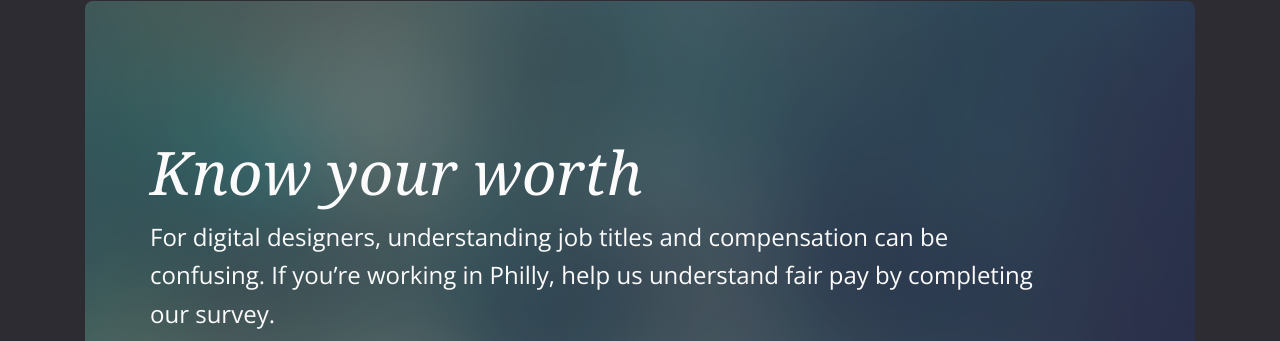
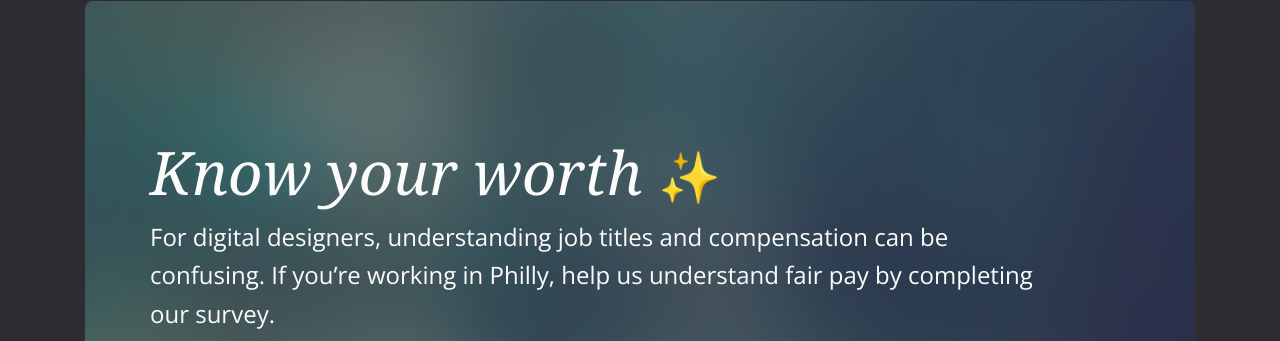
Before and after one commit to laurenhallden/designer-survey, a Jekyll site: the page built from index.md, in a window 1280 px wide. Shown: the part 108-449 px from the top of the page. Built offline with Jekyll 4.4.1, drawn with Linux system fonts in a browser that asks for light colours; nearby versions of some CDN libraries; comment, search, counter and statistics services are not loaded.

Commit message:
adding some mobile hero padding styles

```diff
--- a/_layouts/standard.html
+++ b/_layouts/standard.html
@@ -14,7 +14,7 @@
             <div class="col-lg-12">
                 <div class="hero-card">
                     <div class="col-lg-11">
-                    <h1>{{ page.title }}</h1>
+                    <h1>{{ page.title }} <span>✨</span></h1>
                     <p>For digital designers, understanding job titles and compensation can be confusing. If you’re working in Philly, help us understand fair pay by completing our survey.</p>
                     <button type="button" class="btn btn-primary btn-lg">Take the survey <i class="fa fa-angle-right"></i></button>
                     </div>
--- a/sass/_components.scss
+++ b/sass/_components.scss
@@ -115,6 +115,10 @@
 	padding: 135px 50px;
 	border-radius: 8px;
 	box-shadow: $high-float;
+
+	@media screen and (max-width: 767px) {
+		padding: 80px 30px;
+	}
 }
 
 .hero {
--- a/sass/_type.scss
+++ b/sass/_type.scss
@@ -15,6 +15,11 @@
 
 h1 {
 	font-style: italic;
+
+	span {
+		font-style: initial;
+		font-size: 2.5rem;
+	}
 }
 
 strong {
--- a/stylesheets/screen.css
+++ b/stylesheets/screen.css
@@ -469,35 +469,40 @@
 h1 {
   font-style: italic;
 }
+/* line 19, ../sass/_type.scss */
+h1 span {
+  font-style: initial;
+  font-size: 2.5rem;
+}
 
-/* line 20, ../sass/_type.scss */
+/* line 25, ../sass/_type.scss */
 strong {
   font-weight: 700;
 }
 
-/* line 24, ../sass/_type.scss */
+/* line 29, ../sass/_type.scss */
 ul li {
   margin-bottom: 1rem;
 }
 
-/* line 28, ../sass/_type.scss */
+/* line 33, ../sass/_type.scss */
 h3 {
   font-size: 36px;
   margin-top: 50px;
   margin-bottom: 15px;
 }
 
-/* line 34, ../sass/_type.scss */
+/* line 39, ../sass/_type.scss */
 a {
   color: #5FD0FF;
   font-weight: 500;
 }
-/* line 38, ../sass/_type.scss */
+/* line 43, ../sass/_type.scss */
 a:hover {
   color: #5FD0FF;
   text-decoration: underline;
 }
-/* line 43, ../sass/_type.scss */
+/* line 48, ../sass/_type.scss */
 a:active {
   color: #13baff;
 }
@@ -651,13 +656,19 @@
   border-radius: 8px;
   box-shadow: 0 10px 6px -6px rgba(0, 0, 0, 0.15);
 }
+@media screen and (max-width: 767px) {
+  /* line 110, ../sass/_components.scss */
+  .hero-card {
+    padding: 80px 30px;
+  }
+}
 
-/* line 121, ../sass/_components.scss */
+/* line 125, ../sass/_components.scss */
 .hero p {
   font-size: 1.2rem;
 }
 
-/* line 126, ../sass/_components.scss */
+/* line 130, ../sass/_components.scss */
 .card {
   font-family: 'Source Code Pro', monospace;
   line-height: 1.6;
@@ -665,44 +676,44 @@
   font-weight: 400;
   box-shadow: 0 10px 6px -6px rgba(0, 0, 0, 0.15);
 }
-/* line 133, ../sass/_components.scss */
+/* line 137, ../sass/_components.scss */
 .card strong {
   font-weight: 700;
 }
-/* line 137, ../sass/_components.scss */
+/* line 141, ../sass/_components.scss */
 .card h4 {
   font-size: 1.2rem;
   margin-bottom: 20px;
 }
-/* line 142, ../sass/_components.scss */
+/* line 146, ../sass/_components.scss */
 .card a {
   color: #64B8C8 !important;
 }
-/* line 145, ../sass/_components.scss */
+/* line 149, ../sass/_components.scss */
 .card a:active {
   color: #3b94a5 !important;
 }
 
-/* line 151, ../sass/_components.scss */
+/* line 155, ../sass/_components.scss */
 .card-text {
   margin-bottom: .5rem;
 }
 
-/* line 155, ../sass/_components.scss */
+/* line 159, ../sass/_components.scss */
 .bg-primary {
   background-color: #13baff !important;
 }
 
-/* line 160, ../sass/_components.scss */
+/* line 164, ../sass/_components.scss */
 .bg-secondary .card-header, .bg-light .card-header {
   background-color: #4D4D59;
 }
-/* line 164, ../sass/_components.scss */
+/* line 168, ../sass/_components.scss */
 .bg-secondary .card-body, .bg-light .card-body {
   background-color: #3A3A43;
 }
 
-/* line 170, ../sass/_components.scss */
+/* line 174, ../sass/_components.scss */
 #accordion .acc-card {
   font-family: 'Open Sans', sans-serif;
   font-size: 1rem;
@@ -713,7 +724,7 @@
   padding: 0;
   max-width: 45rem;
 }
-/* line 180, ../sass/_components.scss */
+/* line 184, ../sass/_components.scss */
 #accordion .acc-card .acc-card-header, #accordion .acc-card .acc-card-body {
   background-color: transparent;
   border: 0px;
@@ -721,37 +732,37 @@
   color: white;
   padding: 0;
 }
-/* line 188, ../sass/_components.scss */
+/* line 192, ../sass/_components.scss */
 #accordion .acc-card .acc-card-body {
   margin-bottom: 30px;
 }
-/* line 191, ../sass/_components.scss */
+/* line 195, ../sass/_components.scss */
 #accordion .acc-card .acc-card-body a {
   color: #5FD0FF !important;
 }
-/* line 194, ../sass/_components.scss */
+/* line 198, ../sass/_components.scss */
 #accordion .acc-card .acc-card-body a:active {
   color: #13baff !important;
 }
-/* line 200, ../sass/_components.scss */
+/* line 204, ../sass/_components.scss */
 #accordion .acc-card .acc-card-header .btn {
   padding: 20px 0;
   color: white;
   font-size: 32px;
 }
-/* line 205, ../sass/_components.scss */
+/* line 209, ../sass/_components.scss */
 #accordion .acc-card .btn {
   text-align: left !important;
 }
 
-/* line 212, ../sass/_components.scss */
+/* line 216, ../sass/_components.scss */
 .charts .row {
   margin-top: 30px;
   margin-bottom: 30px;
 }
 
 /* Mailchimp signup */
-/* line 221, ../sass/_components.scss */
+/* line 225, ../sass/_components.scss */
 #mc_embed_signup {
   text-align: left;
   display: block;
@@ -760,11 +771,11 @@
   font-weight: 500;
   width: 100%;
 }
-/* line 229, ../sass/_components.scss */
+/* line 233, ../sass/_components.scss */
 #mc_embed_signup form {
   text-align: left !important;
 }
-/* line 233, ../sass/_components.scss */
+/* line 237, ../sass/_components.scss */
 #mc_embed_signup input.email {
   font-family: "Open Sans","Helvetica Neue",Arial,Helvetica,Verdana,sans-serif;
   font-size: 16px;
@@ -783,7 +794,7 @@
   vertical-align: top;
   font-weight: 600;
 }
-/* line 252, ../sass/_components.scss */
+/* line 256, ../sass/_components.scss */
 #mc_embed_signup .button {
   font-size: 18px;
   border: none;
@@ -802,7 +813,7 @@
   transition: all 0.23s ease-in-out 0s;
 }
 @media screen and (max-width: 767px) {
-  /* line 271, ../sass/_components.scss */
+  /* line 275, ../sass/_components.scss */
   #mc_embed_signup input.email, #mc_embed_signup .button {
     display: block;
     width: 100%;
```
